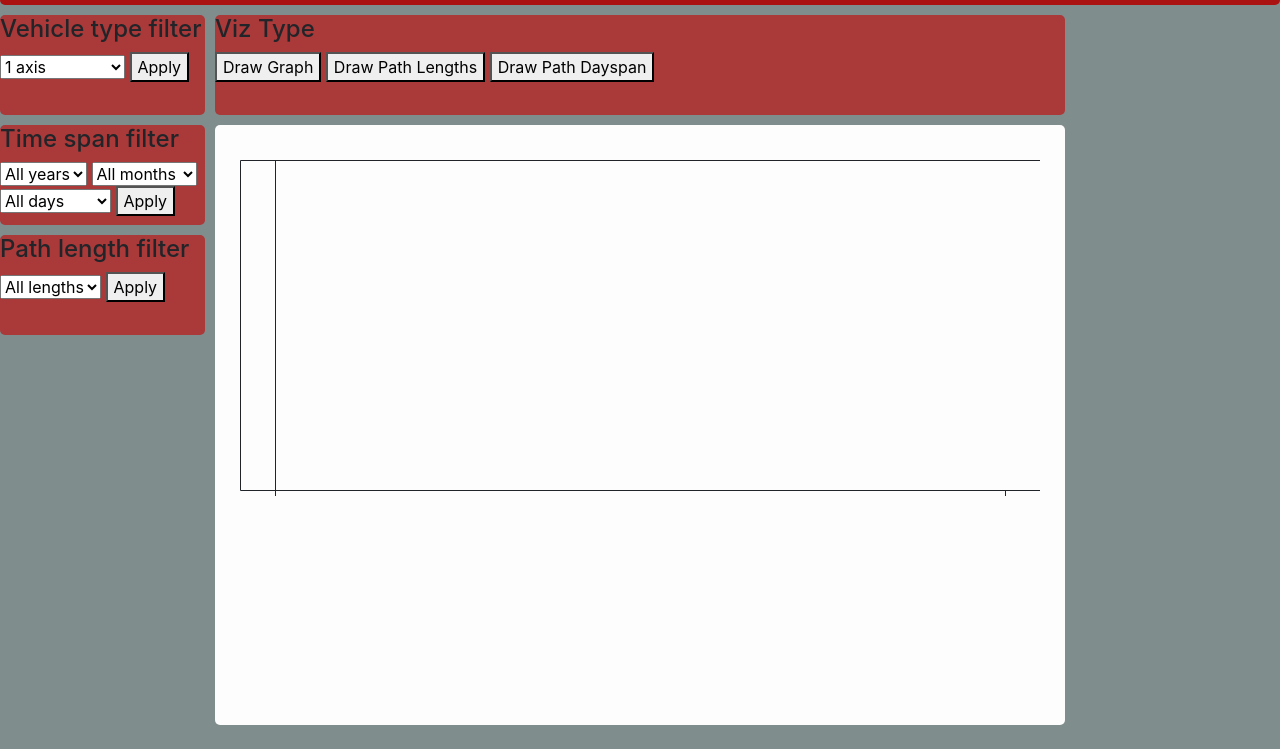
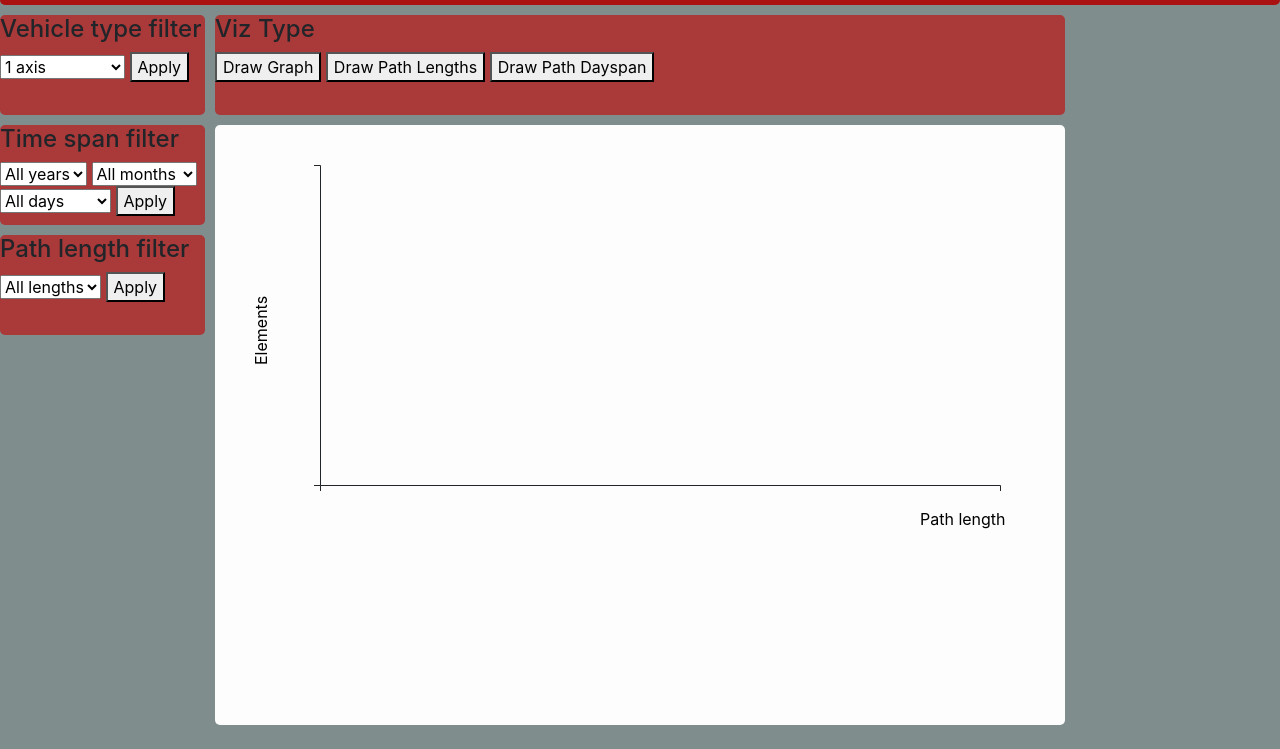
Before and after one commit to andrematt/va-project, a website: page index.html in a window 1280 px wide. Both pictures are taken after a click on the button "Draw Path Lengths". Shown: the part 51-800 px from the top of the page. Drawn offline with nearby package versions, Linux system fonts and the light colour scheme; no server answers.

Commit message:
grafico con grid e etichette

```diff
--- a/index.js
+++ b/index.js
@@ -61,7 +61,7 @@ function fetchData(){
 function initializeViz(){
 	var h=800;
 	var w=800;
-  const padding=70;
+  const padding=80;
   d3.select("svg").remove();
 
   //NO! fare che la crea quando ci vai sopra e la distrugge dopo
@@ -160,7 +160,7 @@ let yAxis = d3.axisBottom(yScale);
 function drawPathLength(){
 	let w = 800;
 	let h = 400;
-	const padding=70;
+	let padding=80;
 
   let groups=d3.nest() //raggruppa i dati per lunghezza del path
   	.key(function(d) {return d.path.length;})
@@ -173,7 +173,7 @@ function drawPathLength(){
 
 	let xScale = d3.scaleLinear()
 		.domain([0, maxX+1])
-		.range([0+padding/2, w-padding/2]);
+		.range([padding, w-padding/2]);
 	let xMap = function (d){return xScale(d.key)};
 	let xAxis = d3.axisBottom(xScale);
 
@@ -184,32 +184,41 @@ function drawPathLength(){
 	let yAxis = d3.axisLeft(yScale);
 	 //.tickValues([10, 20, 30]);
 
-	 function yGrid() {
-	 console.log("grid!");
+	function yGrid() {
     return d3.axisLeft(yScale)
         .ticks(5)
-		}
+	}
 
-
-
+	//appende il raggruppamento dei tick che disegnano le linee orizzontali della griglia
 	  svg.append("g")
       .attr("class", "grid")
+      .attr("transform", "translate("+(padding)+",0)") //trasla come l'asse y
       .call(yGrid()
-          .tickSize(-w)
-          .tickFormat("")
-      )
+          .tickSize(-w+(padding*1.5)) //lunghezza *1.5 perchè sul lato sx è lasciato un padding intero
+          .tickFormat("") //etichette delle linee della griglia
+      );
 
 	 svg.append("g")
-	 	 .attr("transform", "translate("+(padding/2)+",0)")
+      .attr("class", "y-axis")
+	 	 .attr("transform", "translate("+(padding)+",0)") //traslato di un paddin intero per lasciare spazio all'etichetta dell'asse
 	 		.call(yAxis);
 
 	  svg.append("g")
+      .attr("class", "x-axis")
 	 	 .attr("transform", "translate(0,"+ (h-padding/2)+")")
 	 	.call(xAxis);
 
+  svg.append("text")
+      .attr("transform", "translate(" + (w-(padding*1.5)) + " ," + (h) + ")")
+      .text("Path length");
 
+   svg.append("text")
+      .attr("transform", "translate(" + (padding/3) + " ," + (h/2+padding/2) + ") rotate(270)") //non si può mettere la rotazione in una dichiarazione separata altrimenti sovrascrive la precedente trasformazione
+      .text("Elements");
 
-	svg.selectAll(".dot")
+   svg.append("g")
+      .attr("class", "dots-group")
+	  .selectAll(".dot")
 		.data(groups)
 	  .enter().append("circle")
 	  .attr("class", "dot")
@@ -220,9 +229,9 @@ function drawPathLength(){
 
 function initializeStatViz(){
 	viewType=1;
-	var h=600;
-	var w=800;
-  const padding=60;
+	let h=600;
+	let w=800;
+  let padding=80;
 	d3.select("svg").remove();
 
 	/*
--- a/style.css
+++ b/style.css
@@ -8,9 +8,13 @@
    grid-gap: 10px;
  }
 
+ .grid{ /* altrimenti si vede il raddoppiamento della griglia disegnata sopra gli assi */
+  visibility: hidden;
+ }
 
-.grid line {
-  stroke: lightgrey;
+ .tick {
+  visibility: visible;
+  stroke: lightblue;
   stroke-opacity: 0.7;
   shape-rendering: crispEdges;
 }
```
